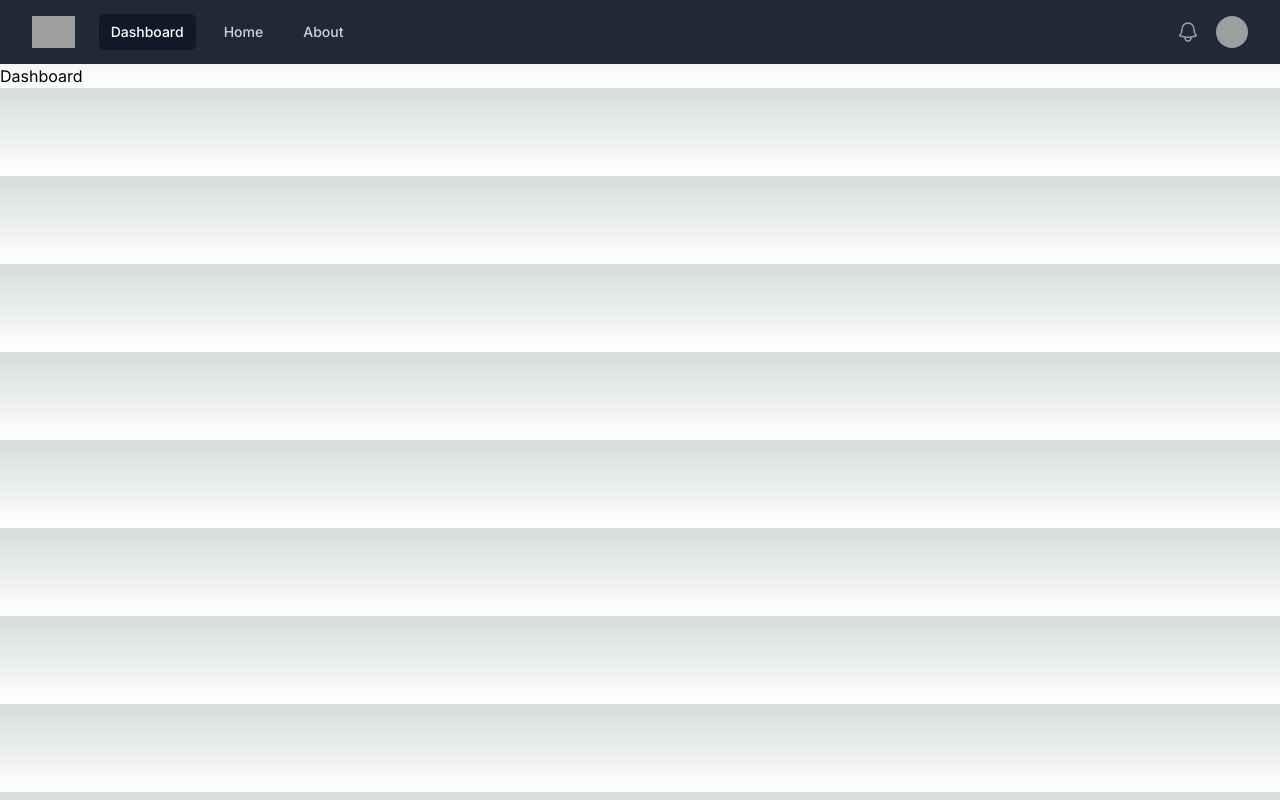
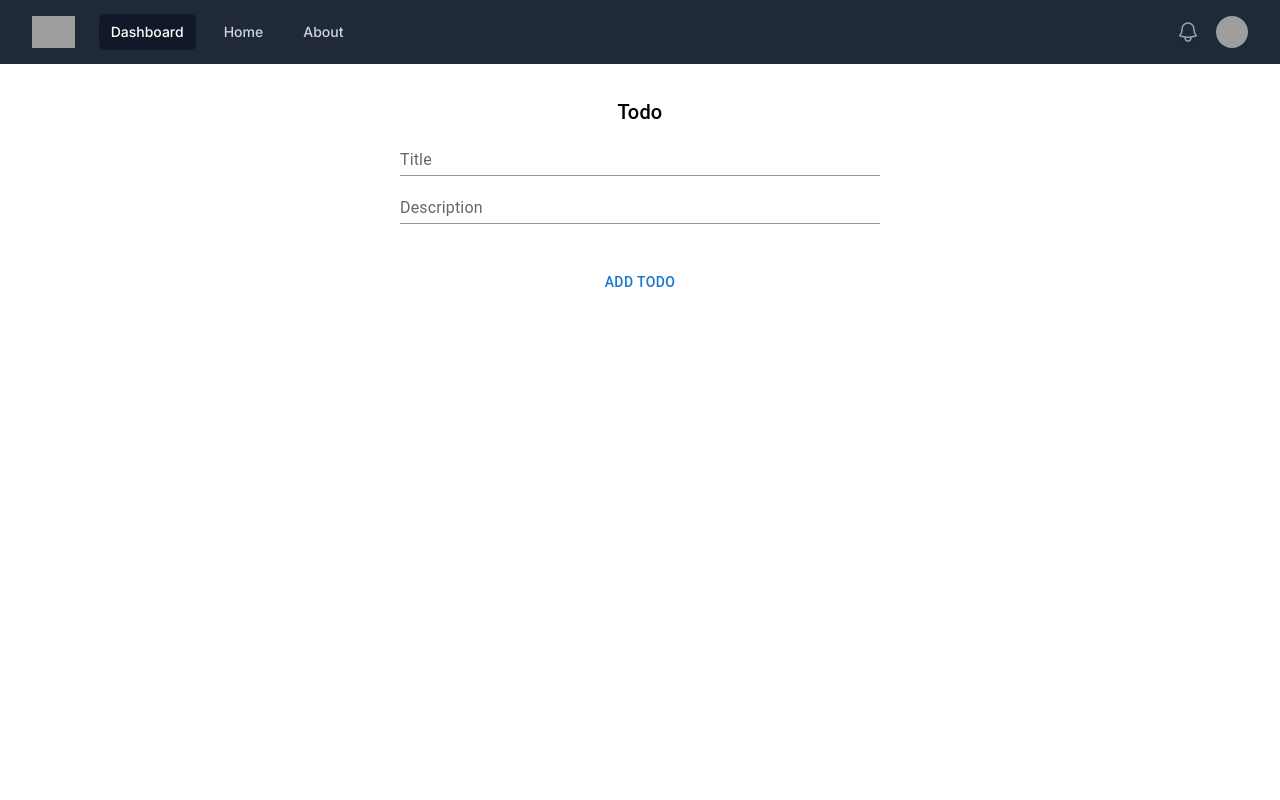
Before and after one commit to usamarasheeddev/next-todo-app, a Next.js app: page / in a window 1280 px wide. Built offline with nearby package versions, Linux system fonts and the light colour scheme; grey boxes are pictures that could not be loaded.

Commit message:
add todo

```diff
--- a/package.json
+++ b/package.json
@@ -9,8 +9,12 @@
     "lint": "next lint"
   },
   "dependencies": {
+    "@emotion/react": "^11.11.1",
+    "@emotion/styled": "^11.11.0",
     "@headlessui/react": "^1.7.15",
     "@heroicons/react": "^2.0.18",
+    "@mui/icons-material": "^5.14.1",
+    "@mui/material": "^5.14.2",
     "next": "13.4.12",
     "react": "18.2.0",
     "react-dom": "18.2.0"
--- /dev/null
+++ b/src/Components/Clientside/inputForm.jsx
@@ -0,0 +1,29 @@
+"use client"
+import { Button, TextField, Typography } from '@mui/material'
+import React from 'react'
+
+export default function InputForm() {
+const [todo, setTodo] = React.useState('')
+    const handleOnSubmit = (e) => {
+        e.preventDefault();
+        console.log(todo);
+    }
+    const onChange = (e) => {
+        const { name, value } = e.target;
+        setTodo((prevTodo) => ({
+            ...prevTodo,
+            [name]: value,
+        }));
+    }
+    return (
+        <React.Fragment>
+            <Typography align='center' variant='h6' sx={{ mt: '2rem' }}>Todo</Typography>
+            <form onSubmit={handleOnSubmit} style={{ display: 'flex', flexDirection: 'column', width: '30rem', margin: 'auto' }}>
+                <TextField id="title" name='title' label="Title" onChange={onChange} variant='standard' />
+                <TextField id="description" name='description' onChange={onChange} label="Description" variant='standard' style={{ mt: '3rem' }} />
+
+                <Button type='submit' sx={{ mt: 5 }}>Add todo</Button>
+            </form>
+        </React.Fragment>
+    )
+}
--- a/src/app/globals.css
+++ b/src/app/globals.css
@@ -8,21 +8,10 @@
 /* Add any custom styles or overrides here */
 
 
-:root {
-  --foreground-rgb: 0, 0, 0;
-  --background-start-rgb: 214, 219, 220;
-  --background-end-rgb: 255, 255, 255;
-}
 
-@media (prefers-color-scheme: dark) {
-  :root {
-    --foreground-rgb: 255, 255, 255;
-    --background-start-rgb: 0, 0, 0;
-    --background-end-rgb: 0, 0, 0;
-  }
-}
 
-body {
+
+/* body {
   color: rgb(var(--foreground-rgb));
   background: linear-gradient(
       to bottom,
@@ -30,4 +19,4 @@ body {
       rgb(var(--background-end-rgb))
     )
     rgb(var(--background-start-rgb));
-}
+} */
--- a/src/app/layout.js
+++ b/src/app/layout.js
@@ -1,6 +1,6 @@
 "use client"
 
-import Navbar from '../Components/Navbar'
+import Navbar from '../Components/Clientside/Navbar'
 import './globals.css'
 import { Inter } from 'next/font/google'
 
--- a/src/app/page.js
+++ b/src/app/page.js
@@ -1,11 +1,12 @@
 import Link from 'next/link'
 import React from 'react'
-import Navbar from '../Components/Navbar'
+import Navbar from '../Components/Clientside/Navbar'
+import InputForm from '../Components/Clientside/inputForm'
 
 export default function page() {
   return (
-    <div>
-Dashboard
+    <div style={{width:'100%'}}>
+      <InputForm />
     </div>
   )
 }
```
Also changed, not shown: src/Components/Clientside/Navbar.jsx (renamed from src/Components/Navbar.jsx), 1 other file (tests, documents, lock files or other folders).
